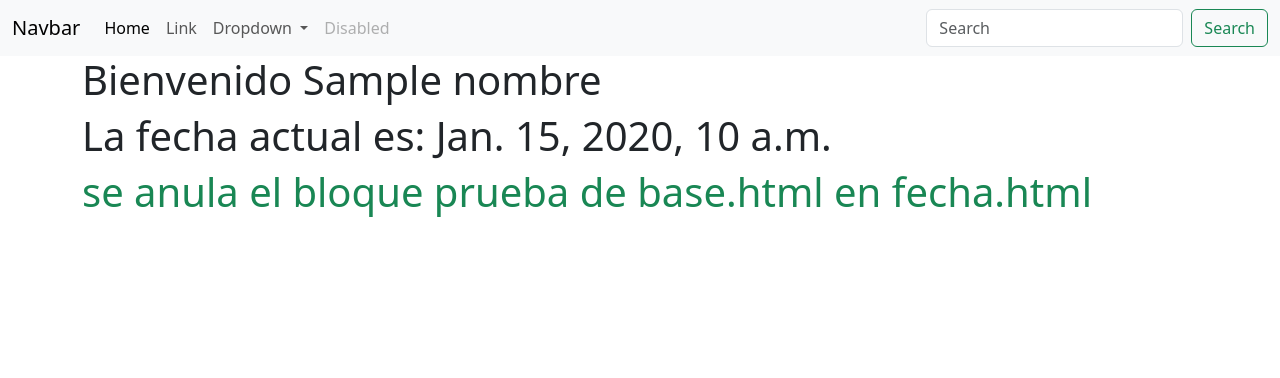
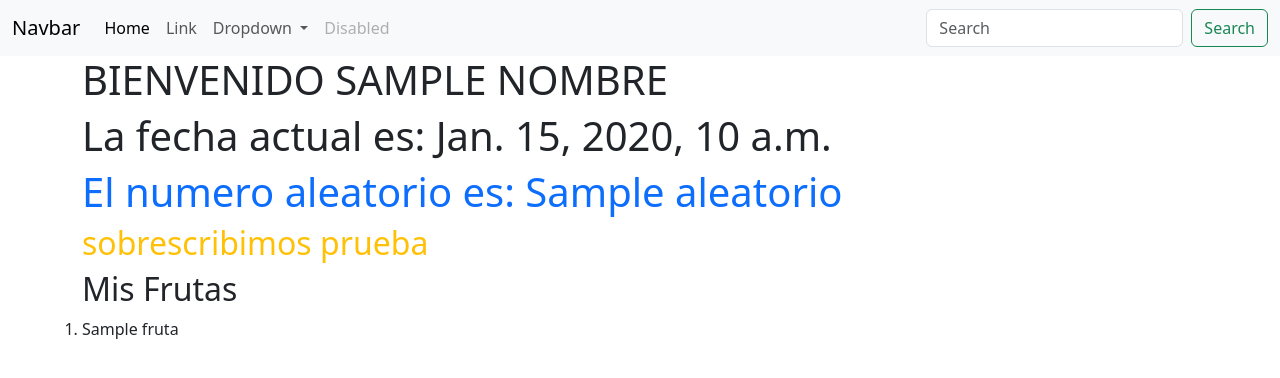
Before and after one commit to zubus/TD-Django-0027, a Django app: template proyecto1/boards/templates/boards/fecha.html in a window 1280 px wide. Shown: the top 378 px of the page. Run offline with Django 3.2, Linux system fonts and the light colour scheme; the template is opened without the code that fills it: most values are stand-ins (such as "Sample title", 1, 10 or a date in 2020); some libraries are stand-ins or nearby versions.

Commit message:
se agregan ejemplos de filtros y tags!

```diff
--- a/proyecto1/boards/templates/boards/base.html
+++ b/proyecto1/boards/templates/boards/base.html
@@ -7,7 +7,7 @@
     {% bootstrap_css %}
     {% bootstrap_javascript %}
     {% bootstrap_messages %}
-    <title>Proyecto1</title>
+    <title>Proyecto1 | {% block titulo %}{% endblock titulo %}</title>
 </head>
 <body>
     <nav class="navbar navbar-expand-lg navbar-light bg-light">
--- a/proyecto1/boards/templates/boards/fecha.html
+++ b/proyecto1/boards/templates/boards/fecha.html
@@ -1,12 +1,42 @@
 {% extends 'boards/base.html' %}
 
 {% comment %} {% block navbar %}{% endblock navbar %} {% endcomment %}
+{% block titulo %} Fecha {{nombre}} {% endblock titulo %}
 {% block contenido %}
-<h1>Bienvenido {{nombre}}</h1>
+{% comment %} <h1>Bienvenido {{nombre|first|lower}}</h1> {% endcomment %}
+
+{% filter upper %}
+    <h1>Bienvenido {{nombre}}</h1>
+{% endfilter %}
 <h1>La fecha actual es: {{fecha}} </h1>
 {% endblock contenido %}
 {% block prueba %}
-<h1 class="text-success">
-    se anula el bloque prueba de base.html en fecha.html
-</h1>
+<div class="row">
+    <h1 class="text-primary"> El numero aleatorio es: {{aleatorio}}</h1>
+    {% if aleatorio == 0 %}
+        <h1 class="text-success">No hay nada</h1>
+    {% elif aleatorio|divisibleby:2 %}
+        <h2 class="text-warning">
+            sobrescribimos prueba
+        </h2>
+        <h2>Mis Frutas</h2>
+        <ol>
+            {% for fruta in frutas  %}
+            <li>{{fruta}}</li>
+            {% endfor %}
+        </ol>
+    {% else %}
+        <h2 class="text-danger">
+            sobrescribimos prueba
+        </h2>
+        <h2>Mis Frutas</h2>
+        <ol>
+            {% for fruta in frutas  %}
+            <li>{{fruta}}</li>
+            {% endfor %}
+        </ol>
+    {% endif %}
+
+
+</div>
 {% endblock prueba %}
--- a/proyecto1/boards/views.py
+++ b/proyecto1/boards/views.py
@@ -2,6 +2,8 @@ from django.shortcuts import render
 from django.http import HttpResponse
 #importar vista basada en clase
 from django.views.generic import TemplateView
+#numero entero aleatorio
+from random import randint
 #libreria para el manejo de las fechas
 import datetime
 
@@ -18,7 +20,9 @@ def get_date_view(request, name):
     fecha_actual = datetime.datetime.now()
     context = {
         'fecha': fecha_actual,
-        'nombre':name
+        'nombre':name,
+        'frutas': ["Platano", "Durazno", "Manzana", "Naranja"],
+        'aleatorio':randint(0,9),
         }
     return render(request,'boards/fecha.html', context)
         #  render(request, template, datos(context[diccionario]))
```
